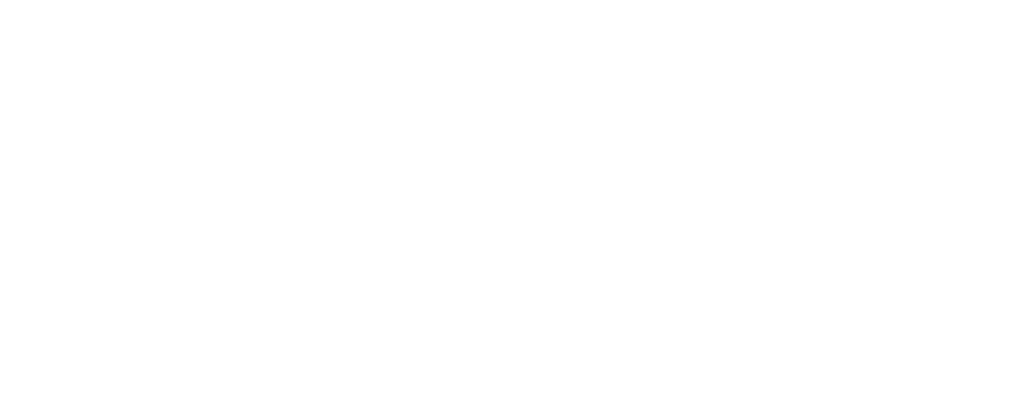
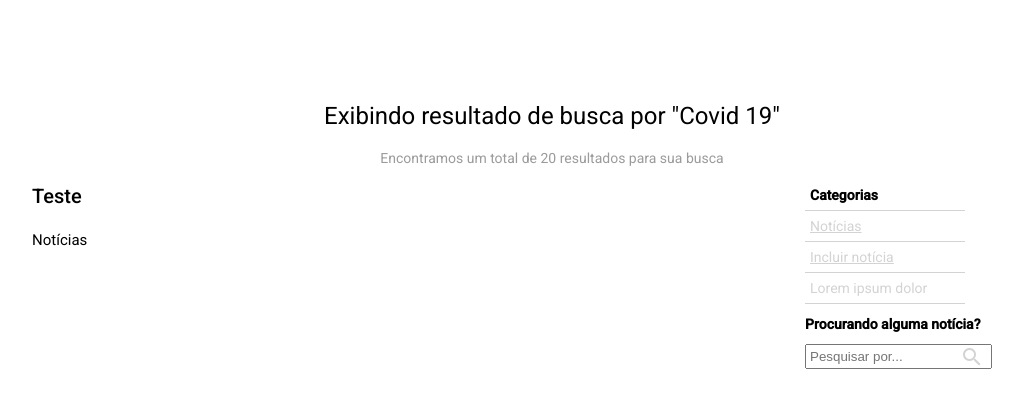
Before and after one commit to jessicaperuggia/desafioAlgular, an Angular app: page /news/details in a window 1280 px wide. Before the commit this address led to /. Shown: the top 408 px of the page, without its empty margins (88-1111 px from the left). Built offline with nearby package versions, Linux system fonts and the light colour scheme.

Commit message:
creating createnews and newsdetails components and routing between pages

```diff
--- a/src/app/app-routing.module.ts
+++ b/src/app/app-routing.module.ts
@@ -1,7 +1,23 @@
 import { NgModule } from '@angular/core';
 import { RouterModule, Routes } from '@angular/router';
+import { CreatenewsComponent } from './components/createnews/createnews/createnews.component';
+import { NewscardComponent } from './components/newscard/newscard.component';
+import { NewsdetailsComponent } from './components/newsdetails/newsdetails/newsdetails.component';
 
-const routes: Routes = [];
+const routes: Routes = [
+  {
+    path: "",
+    component: NewscardComponent
+  },
+  {
+    path: "news/details",
+    component: NewsdetailsComponent
+  },
+  {
+    path: "news/create",
+    component: CreatenewsComponent
+  }
+];
 
 @NgModule({
   imports: [RouterModule.forRoot(routes)],
--- a/src/app/app.module.ts
+++ b/src/app/app.module.ts
@@ -14,6 +14,9 @@
 import { SearchresultComponent } from './components/searchbar/searchresult/searchresult.component';
 
 import { HttpClientModule } from '@angular/common/http';
+import { CreatenewsComponent } from './components/createnews/createnews/createnews.component';
+import { NewsdetailsComponent } from './components/newsdetails/newsdetails/newsdetails.component';
+import { HomeComponent } from './views/home/home.component';
 
 @NgModule({
   declarations: [
@@ -22,6 +25,9 @@
     CategorylistComponent,
     SearchbarComponent,
     SearchresultComponent,
+    CreatenewsComponent,
+    NewsdetailsComponent,
+    HomeComponent,
   ],
   imports: [
     BrowserModule,
--- /dev/null
+++ b/src/app/components/createnews/createnews/createnews.component.html
@@ -0,0 +1 @@
+<p>createnews works!</p>
--- /dev/null
+++ b/src/app/components/createnews/createnews/createnews.component.ts
@@ -0,0 +1,15 @@
+import { Component, OnInit } from '@angular/core';
+
+@Component({
+  selector: 'app-createnews',
+  templateUrl: './createnews.component.html',
+  styleUrls: ['./createnews.component.css']
+})
+export class CreatenewsComponent implements OnInit {
+
+  constructor() { }
+
+  ngOnInit(): void {
+  }
+
+}
--- /dev/null
+++ b/src/app/components/newsdetails/newsdetails/newsdetails.component.css
@@ -0,0 +1,6 @@
+.container {
+    display: flex;
+    flex-direction: column;
+    margin-left: 100px;
+    width: 75%;
+}
--- /dev/null
+++ b/src/app/components/newsdetails/newsdetails/newsdetails.component.html
@@ -0,0 +1,4 @@
+<div class="container">
+    <h2 class="title">Teste</h2>
+    <h4 class="subtitle">Notícias</h4>
+</div>
--- /dev/null
+++ b/src/app/components/newsdetails/newsdetails/newsdetails.component.ts
@@ -0,0 +1,15 @@
+import { Component, OnInit } from '@angular/core';
+
+@Component({
+  selector: 'app-newsdetails',
+  templateUrl: './newsdetails.component.html',
+  styleUrls: ['./newsdetails.component.css']
+})
+export class NewsdetailsComponent implements OnInit {
+
+  constructor() { }
+
+  ngOnInit(): void {
+  }
+
+}
```
Also changed, not shown: src/app/components/createnews/createnews/createnews.component.css (added).
